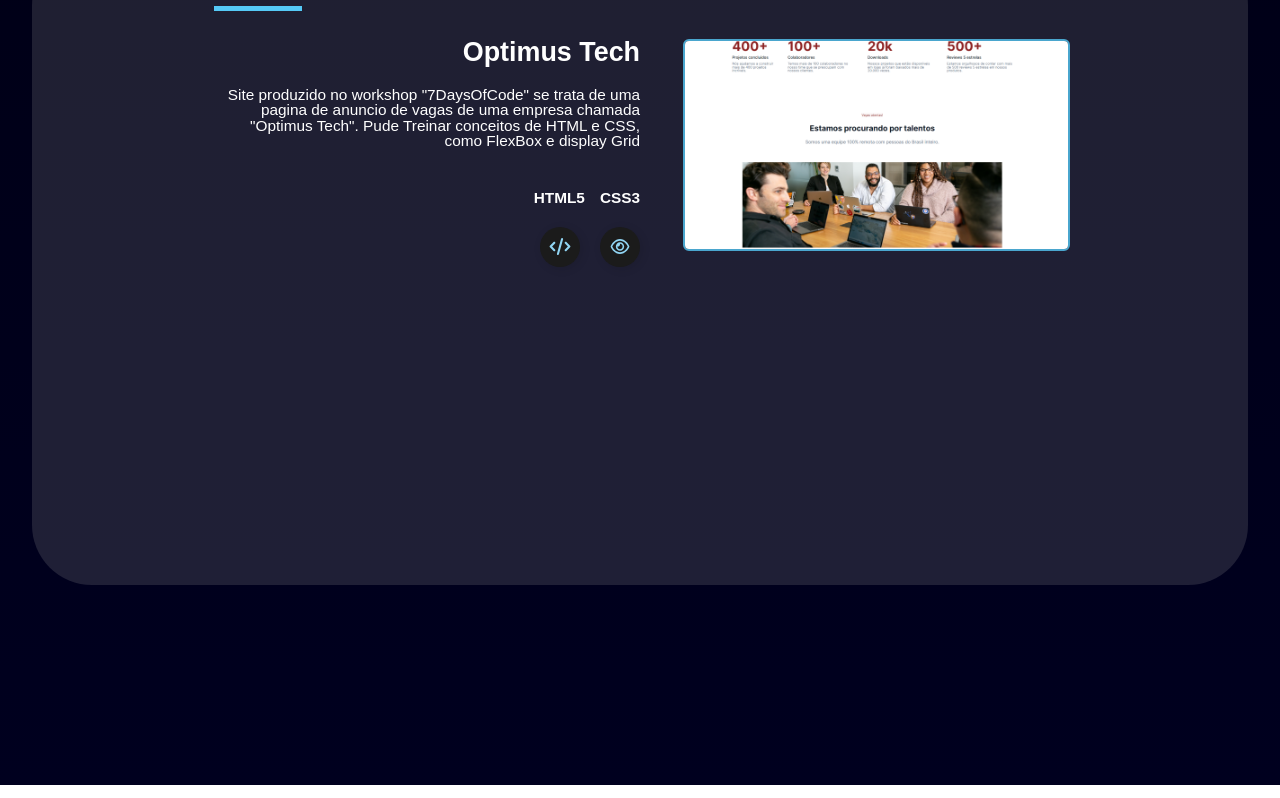
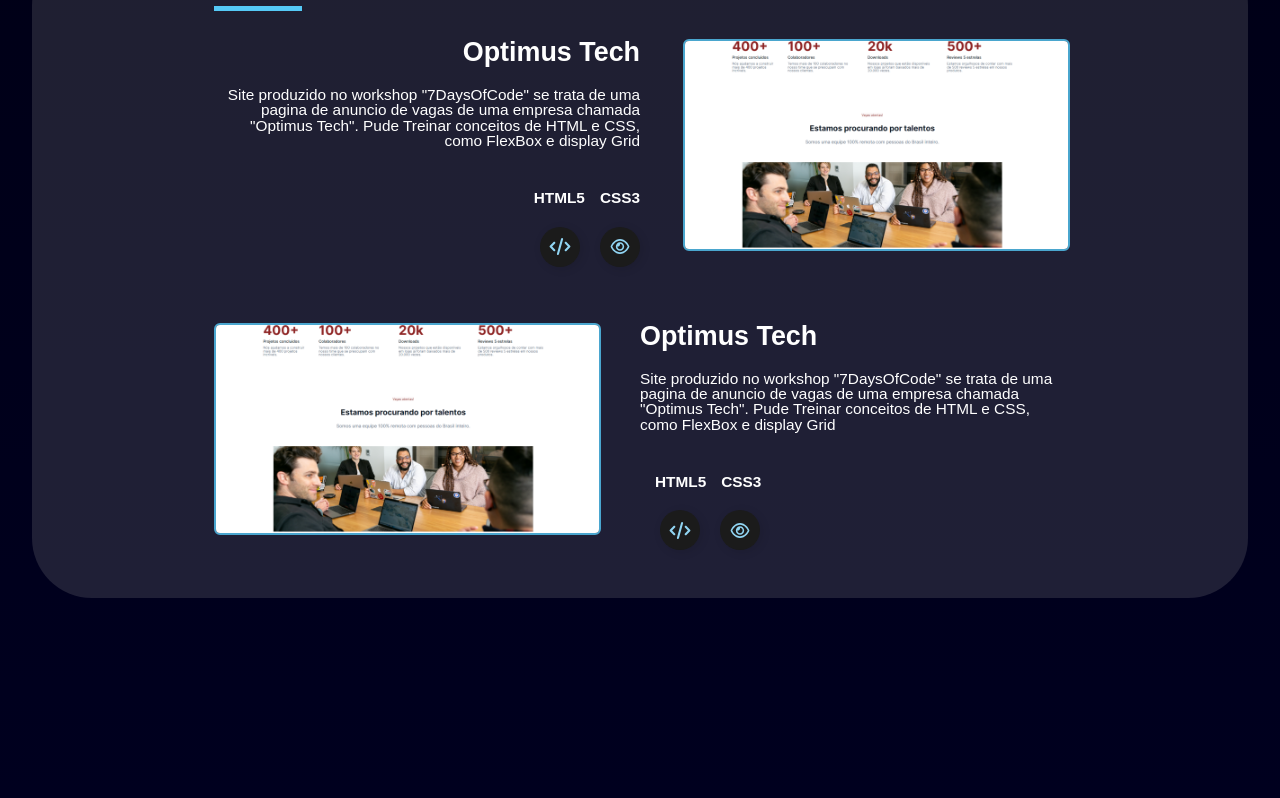
Before and after one commit to Ian-Alemida/devfollio, a React (Create React App) app: page / in a window 1280 px wide. Shown: the part 2576-3374 px from the top of the page. Built offline with nearby package versions, Linux system fonts and the light colour scheme.

Commit message:
config rigth project

```diff
--- a/src/Components/Projects/Projects.jsx
+++ b/src/Components/Projects/Projects.jsx
@@ -1,4 +1,4 @@
-import './Projects.css'
+import './Style.css'
 import codeIcon from './images/code.svg'
 import codeWitheIcon from './images/codeWithe.svg'
 import viewIcon from './images/view.svg'
@@ -27,18 +27,21 @@ function Projects  () {
                     <img src={optimusTech} alt="imagem do projeto" />
                 </div>
             </div>
-            <div className='content-projects-left'>
+            <div className='content-projects-rigth'>
                 <div className='content-projects-rigth-img'>
-
+                    <img src={optimusTech} alt="imagem do projeto" />
                 </div>
                 <div className='content-projects-rigth-text'>
-                    <h3></h3>
-                    <p></p>
+                <h3>Optimus Tech</h3>
+                    <p>Site produzido no workshop "7DaysOfCode" se trata de uma pagina de anuncio  de vagas de uma  empresa chamada "Optimus Tech". Pude Treinar conceitos de HTML e CSS, como FlexBox e display Grid</p>
                     <div>
-                        <p></p>
-                        <p></p>
+                        <p>HTML5</p>
+                        <p>CSS3</p>
                     </div>
-                    <div></div>
+                    <div>
+                        <ButtonProject link="https://github.com/Ian-Alemida/OptimusTech.git" span='ver código' icon1={codeWitheIcon} icon2={codeIcon}></ButtonProject>
+                        <ButtonProject link="https://optimus-tech-indol.vercel.app/" span='ver projeto' icon1={viewWitheIcon} icon2={viewIcon}></ButtonProject>
+                    </div>
                 </div>
             </div>
         </div>
--- a/src/Components/Projects/Projects.css
+++ b/src/Components/Projects/Style.css
@@ -1,6 +1,5 @@
 .content-projects{
     width: 95vw;
-    height: 80vh;
     display: flex;
     flex-direction: column;
     background-color: #99999933;
@@ -22,7 +21,7 @@
     height: 3px;
     border: 1px solid #55c9f6;
 }
-
+/**Lado esquerdo**/
 .content-projects-left{
     display: flex;
     flex-direction: row;
@@ -62,3 +61,43 @@
     border: 2px solid #55c9f6cc;
     border-radius: 6px;
 }
+/** lado direito **/
+.content-projects-rigth{
+    display: flex;
+    flex-direction: row;
+    justify-content: space-between;
+    margin: 6vh 15%;
+}
+
+.content-projects-rigth-text{
+    width: 50%;
+    text-align: left;
+}
+.content-projects-rigth-text h3{
+    font-size: 2.1vw;
+    font-weight: bold;
+}
+.content-projects-rigth-text p{
+    font-size: 1.2vw;
+    margin: 21px 0;
+}
+.content-projects-rigth-text div{
+    display: flex;
+    flex-direction: row;
+    justify-content: start;
+
+}
+.content-projects-rigth-text div p{
+    margin-left: 15px;
+    font-weight: bold;
+}
+
+.content-projects-rigth-img{
+    width: 45%;
+    padding: 0 30px 0 0;
+}
+.content-projects-rigth-img img{
+    width: 100%;
+    border: 2px solid #55c9f6cc;
+    border-radius: 6px;
+}
```
